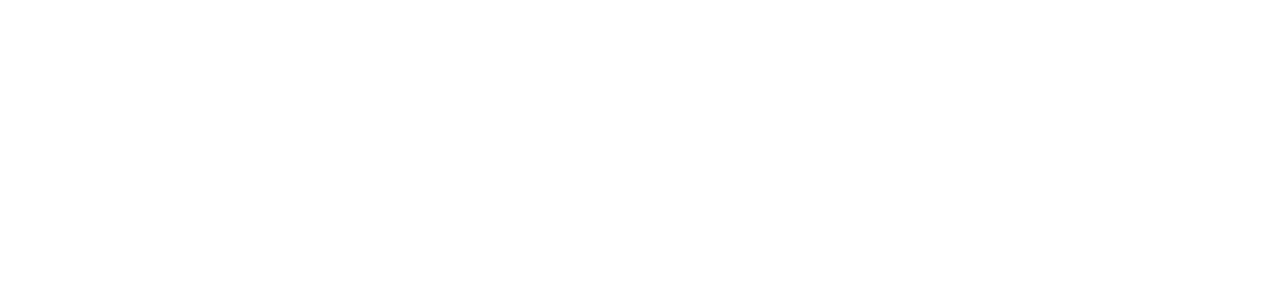
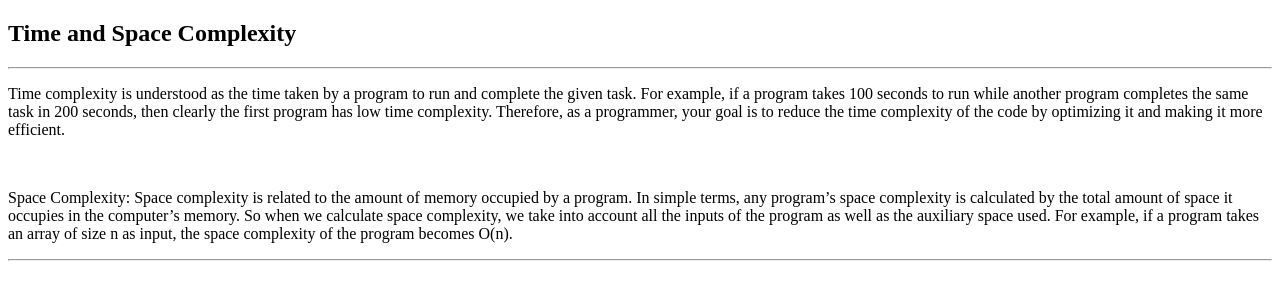
Before and after one commit to acciojob/time-and-space-complexity-SreekanthChinnakotla, a website: page main.html in a window 1280 px wide. Drawn offline with Linux system fonts and the light colour scheme.

Commit message:
created a submission

```diff
--- a/main.html
+++ b/main.html
@@ -10,7 +10,12 @@
 	<!-- the entire body must be written by student -->
     <script type="text/javascript" src="./script.js">
 </script>
-
+	<h2>Time and Space Complexity</h2>
+	<hr>
+	<p>Time complexity is understood as the time taken by a program to run and complete the given task. For example, if a program takes 100 seconds to run while another program completes the same task in 200 seconds, then clearly the first program has low time complexity. Therefore, as a programmer, your goal is to reduce the time complexity of the code by optimizing it and making it more efficient.</p>
+	<br>
+	<p>Space Complexity: Space complexity is related to the amount of memory occupied by a program. In simple terms, any program’s space complexity is calculated by the total amount of space it occupies in the computer’s memory. So when we calculate space complexity, we take into account all the inputs of the program as well as the auxiliary space used. For example, if a program takes an array of size n as input, the space complexity of the program becomes O(n).</p>
+	<hr>
 </body>
 
 </html>
```
